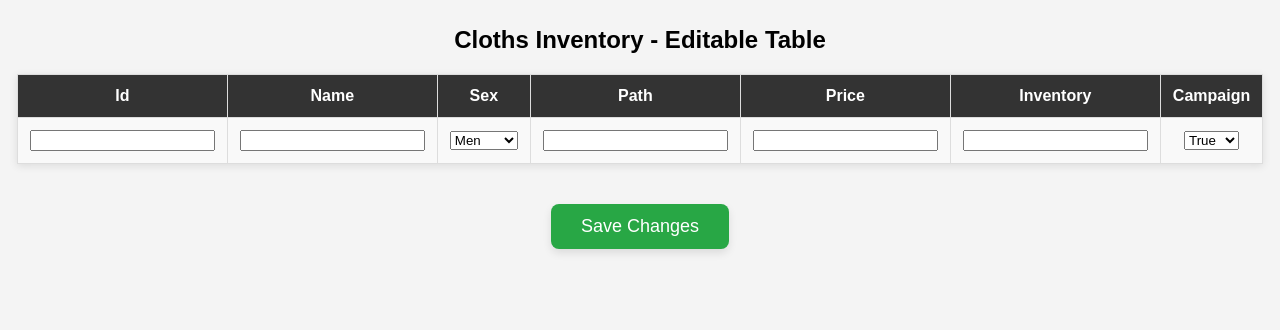
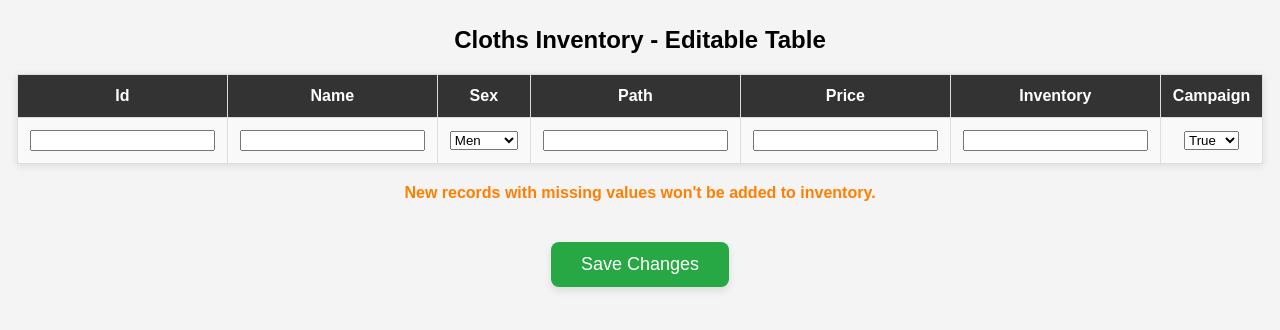
Before and after one commit to Rotem-Mokady/TAU-Fashion-Online-Store, a Flask app: page /admin in a window 1280 px wide. Shown: the part 192-522 px from the top of the page. Run offline with Flask 3, Linux system fonts and the light colour scheme; data that the repository does not hold is empty.

```diff
--- a/static/css/admin.css
+++ b/static/css/admin.css
@@ -160,3 +160,12 @@ header .logo {
     font-weight: bold;
     text-align: center;
 }
+
+/* Style for the note about missing values */
+.missing-values-note {
+    margin-top: 20px;  /* Space from the table */
+    font-size: 16px;   /* Font size for readability */
+    color: #ff7f00;    /* Orange color */
+    font-weight: bold; /* Make the text bold */
+    text-align: center; /* Center the text */
+}
--- a/templates/admin.html
+++ b/templates/admin.html
@@ -88,6 +88,12 @@
                     </tr>
                 </tbody>
             </table>
+
+            <!-- Note about missing values -->
+            <div class="missing-values-note">
+                New records with missing values won't be added to inventory.
+            </div>
+
             <div class="submit-btn-container">
                 <button type="submit" class="submit-btn">Save Changes</button>
             </div>
```
